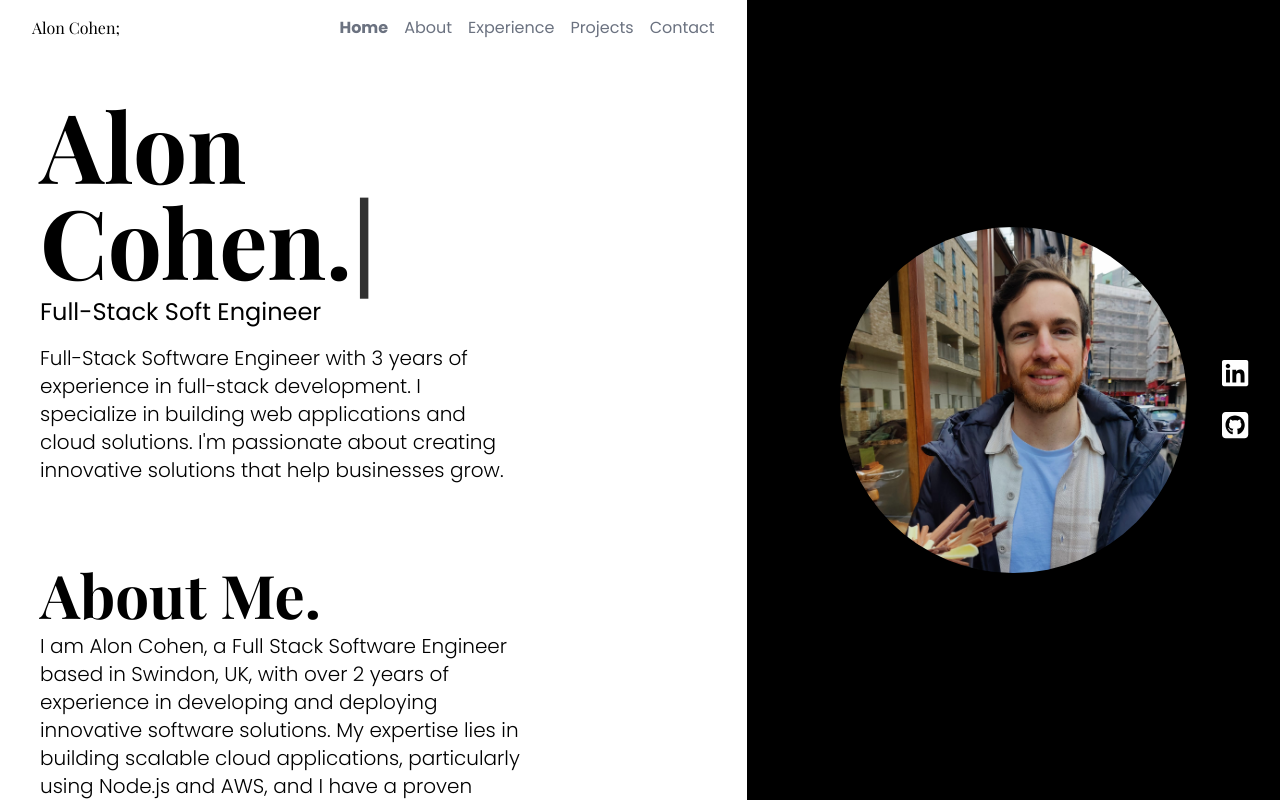
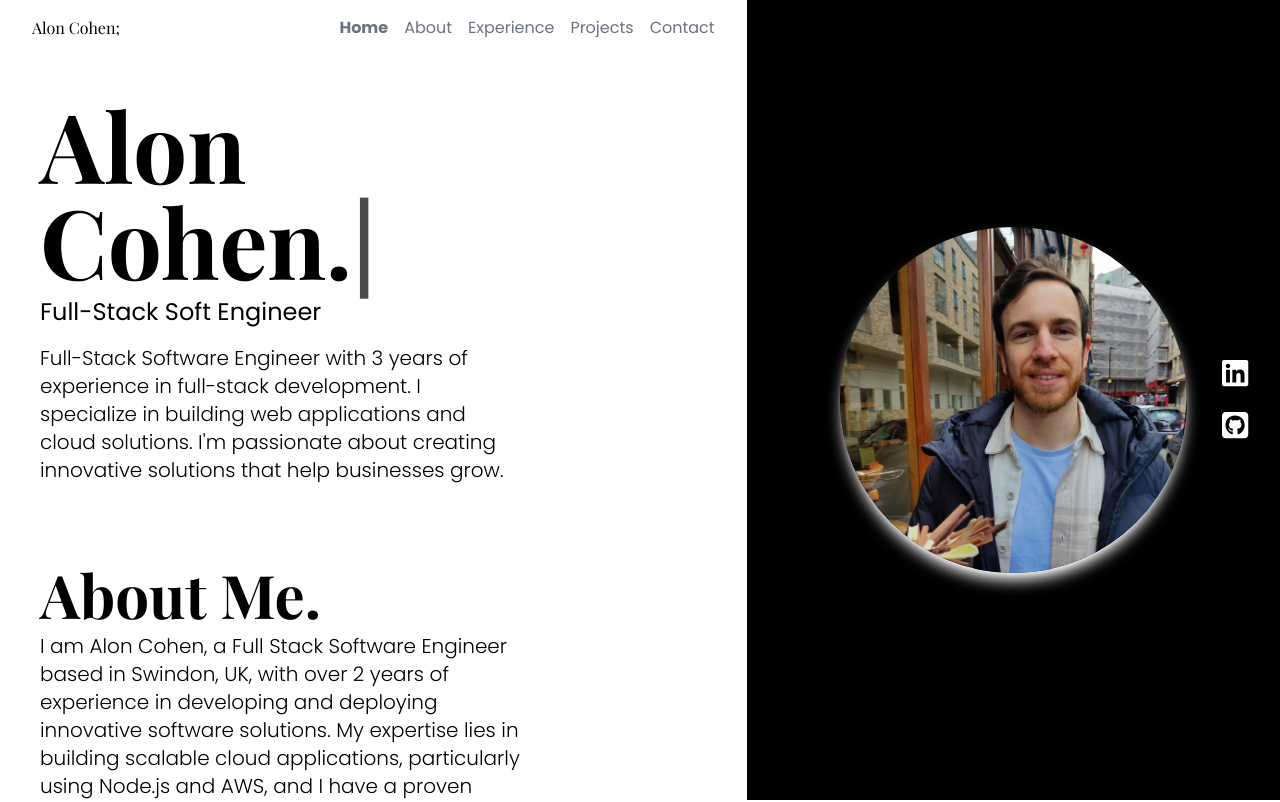
Before and after one commit to Alon2904/portfolio-website, a Next.js app: page / in a window 1280 px wide. Shown: the top 802 px of the page. Built offline with nearby package versions, Linux system fonts and the light colour scheme.

Commit message:
Refactor ImageSection component to update profile photo styling

```diff
--- a/components/layout/ImageSection.tsx
+++ b/components/layout/ImageSection.tsx
@@ -24,7 +24,7 @@ const ImageSection = () => {
       </AnimatedSection>
       <AnimatedSection className="flex items-center justify-center">
         <Image
-          className="md:sticky object-cover rounded-full overflow-hidden w-[65%] aspect-square md:w-56 lg:w-80 drop-shadow-2xl shadow-slate-400 md:hover:border-2 md:hover:border-sky-700 md:transition-all md:duration-200 md:hover:scale-105 z-10"
+          className="md:sticky object-cover rounded-full overflow-hidden w-[65%] aspect-square md:w-56 lg:w-80 drop-shadow-2xl shadow-white md:hover:border-2 md:hover:border-white md:transition-all md:duration-200 md:hover:scale-105 z-10 shadow-lg sm:shadow-2xl"
           src="/images/profile-photo1.jpg"
           alt="Profile Picture"
           width={800}
```
